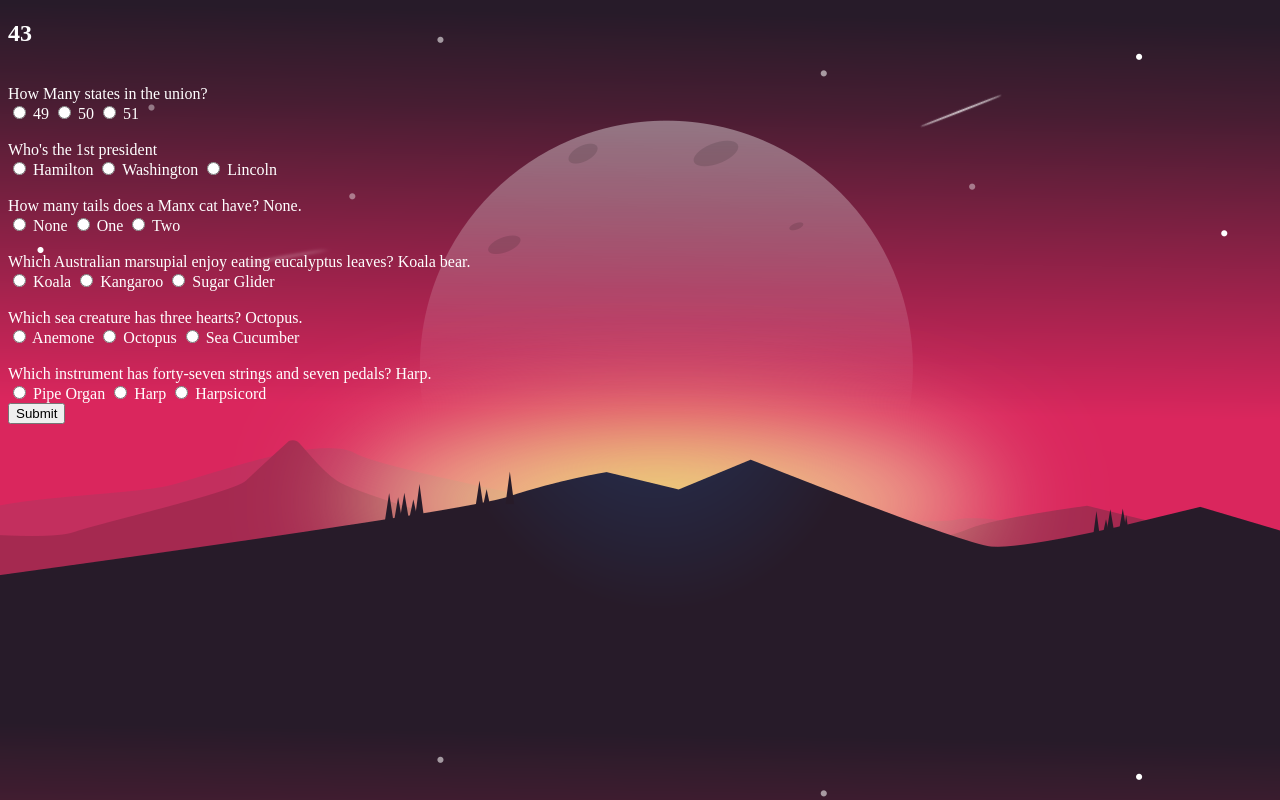
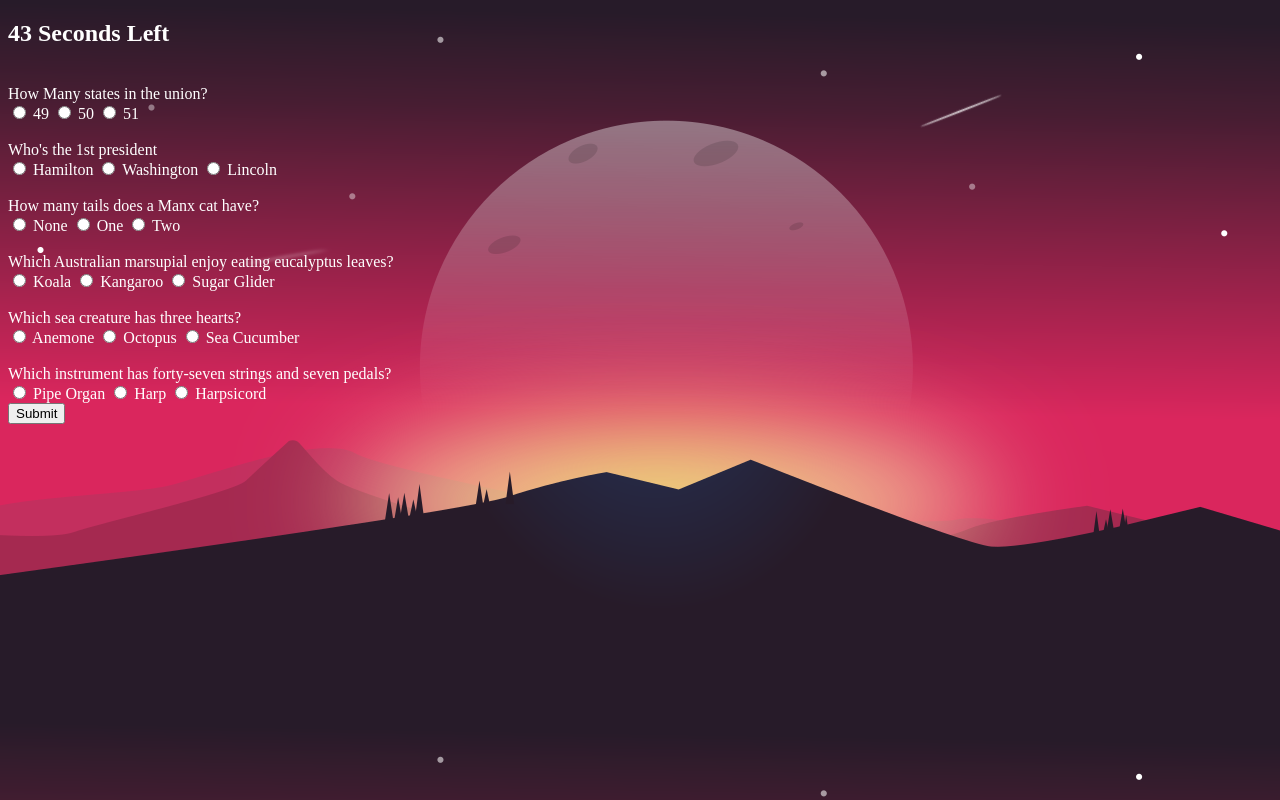
Before and after one commit to oleg-bc/TriviaGame, a plain HTML site: page index.html in a window 1280 px wide. Both pictures are taken after a click on the button "Start The Time!". Drawn offline with nearby package versions, Linux system fonts and the light colour scheme.

Commit message:
removed answers, added info to timer element

```diff
--- a/assets/javascript/app.js
+++ b/assets/javascript/app.js
@@ -16,7 +16,7 @@ $(document).ready(function() {
 
         number--;
         var stopped=false;
-        $("#showTimeLeft").html("<h2>" + number + "</h2>");
+        $("#showTimeLeft").html("<h2>" + number +" Seconds Left </h2>");
         if (number === 0) {
         stop();
         //the next 2 lines is a bit of a hack and need to be fixed.
--- a/index.html
+++ b/index.html
@@ -26,25 +26,25 @@
       <input type="radio" name="presidents" value="Lincoln"> Lincoln<br>
     </form>
 
-    <form id="q3"><br>How many tails does a Manx cat have? None.<br>
+    <form id="q3"><br>How many tails does a Manx cat have? <br>
     <input type="radio" name="cat" value="None"> None
     <input type="radio" name="cat" value="One"> One
     <input type="radio" name="cat" value="Two"> Two <br>
   </form>
 
-  <form id="q4"><br>Which Australian marsupial enjoy eating eucalyptus leaves? Koala bear.<br>
+  <form id="q4"><br>Which Australian marsupial enjoy eating eucalyptus leaves? <br>
     <input type="radio" name="aard" value="Koala"> Koala
     <input type="radio" name="aard" value="Kangaroo"> Kangaroo
     <input type="radio" name="aard" value="Sugar"> Sugar Glider<br>
   </form>
 
-  <form id="q5"><br>Which sea creature has three hearts? Octopus.<br>
+  <form id="q5"><br>Which sea creature has three hearts? <br>
     <input type="radio" name="octo" value="Anemone"> Anemone
     <input type="radio" name="octo" value="Octopus"> Octopus
     <input type="radio" name="octo" value="Cuke"> Sea Cucumber<br>
   </form>
 
-  <form id="q6"><br>Which instrument has forty-seven strings and seven pedals? Harp.<br>
+  <form id="q6"><br>Which instrument has forty-seven strings and seven pedals? <br>
     <input type="radio" name="harp" value="Pipe Organ"> Pipe Organ
     <input type="radio" name="harp" value="Harp"> Harp
     <input type="radio" name="harp" value="Harpsicord"> Harpsicord<br>
```
